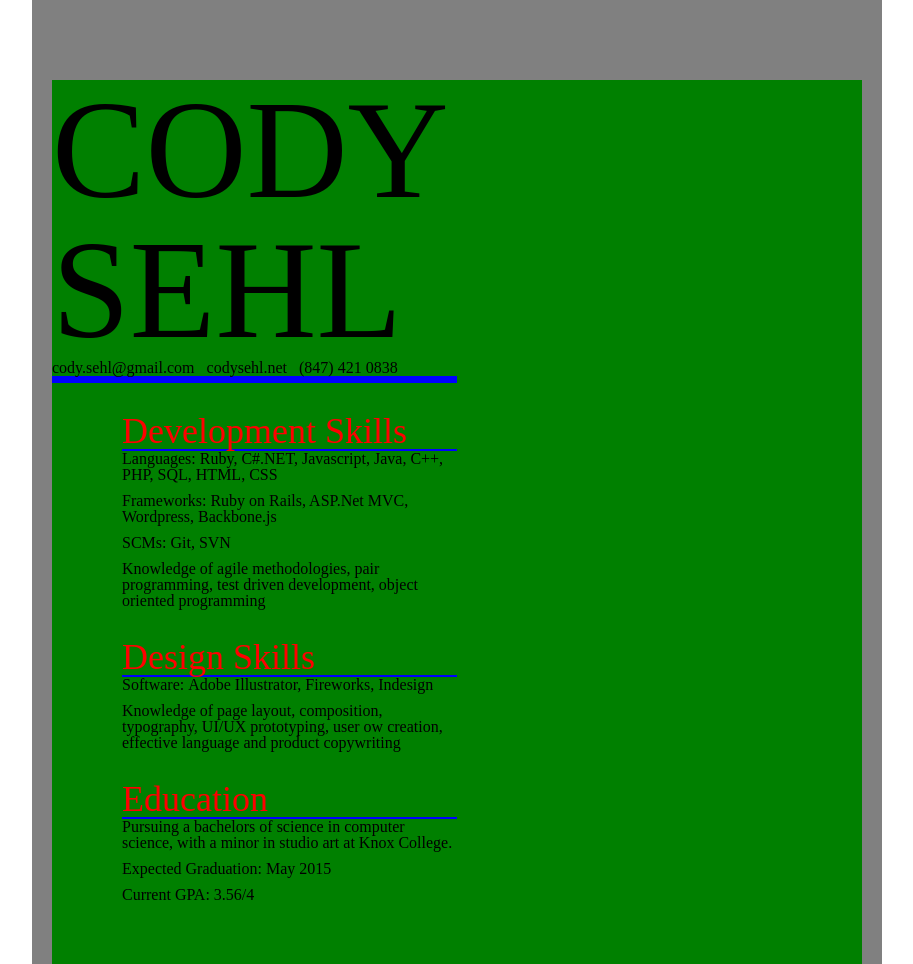
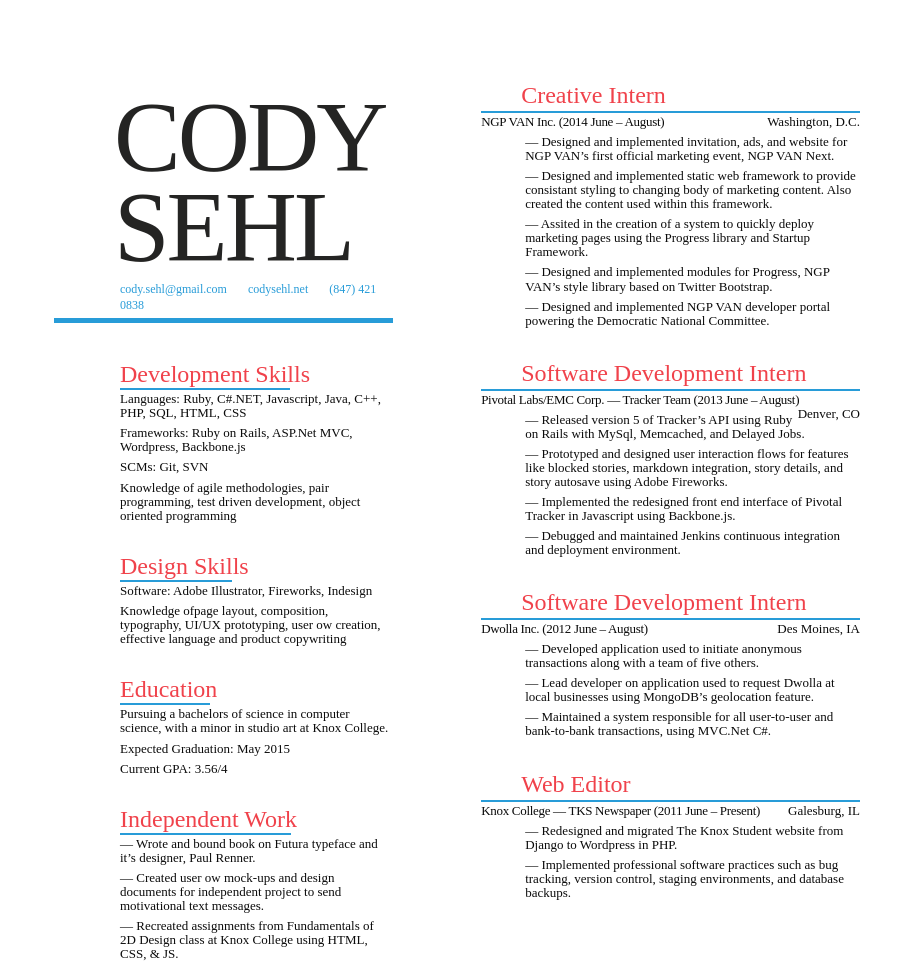
Before and after one commit to lalunamel/resume, a plain HTML site: page index.html in a window 1280 px wide. Shown: the top 964 px of the page, without its empty margins (183-1096 px from the left). Drawn offline with Linux system fonts and the light colour scheme.

Commit message:
First rough draft of html resume. Need to proof writing, perhaps change order of some things.

```diff
--- a/index.html
+++ b/index.html
@@ -14,73 +14,126 @@
 
     body {
       box-sizing: border-box;
-      /** 8.5 x 11 **/
+      /** 8.5 x 11 paper **/
       height: 1100px;
       width: 850px;
       margin: 0 auto;
-      padding: 80px 20px 0 20px;
+
+      padding: 80px 22px 0 22px;
       font-family: "futura-pt";
-      background-color: gray;
+      color: #0b0b0b;
+      background-color: white;
     }
 
 
     .column {
-      width: 50%;
       height: 100%;
       float: left;
-      background-color: green;
+      background-color: white;
+    }
+    .column-left {
+      width: 42%;
+      margin-right: 11%;
+    }
+    .column-right {
+      width: 47%;
     }
 
-    .seperator {
+    .separator {
       width: 100%;
-      background-color: blue;
+      background-color: #289cd8;
     }
 
 
+    .contact-info {
+      margin-bottom: 38px;
+    }
     .contact-info .name {
       text-transform: uppercase;
-      font-size: 140px;
+      font-size: 100px;
       font-weight: 400;
+      color: rgb(36,36, 35);
+      padding: 12px 0px 8px 60px;
+      line-height: 0.9;
+      letter-spacing: -3px;
+    }
+    .contact-info .methods {
+      padding-left: 66px;
+    }
+    .contact-info .methods .method:last-child {
+      margin-right: 0;
     }
     .contact-info .methods .method {
-      margin-right: 8px;
+      margin-right: 17px;
+      font-size: 12px;
+      font-weight: 300;
+      color: #289cd8;
     }
-    .contact-info .seperator {
-      height: 7px;
+    .contact-info .separator {
+      height: 5px;
+      margin-top: 6px;
     }
 
 
     .skills {
       margin-top: 30px;
-      padding-left: 70px;
+      padding-left: 66px;
     }
-    .skills .title {
-      color: red;
-      font-size: 36px;
+    .skills .title, .work .title {
+      color: #f0424b;
+      font-size: 24px;
       font-weight: 300;
+      line-height: 1.14;
     }
-    .skills .seperator {
+    .skills .separator, .work .separator {
       height: 2px;
+      margin-bottom: 2px;
     }
-    .skills .skill {
-      font-size: 16px;
-      margin-bottom: 10px;
+    .skills.skills-development .separator {
+      width: 170px;
     }
-    .skills .name {
-      display: inline;
+    .skills.skills-design .separator {
+      width: 112px;
+    }
+    .skills.skills-education .separator {
+      width: 90px;
+    }
+    .skills.skills-independent .separator {
+      width: 171px;
+    }
+    .skills .skill, .work .details, .work .experience {
+      font-size: 13px;
+      margin-bottom: 6px;
+      font-weight: 300;
+      line-height: 1.08;
+    }
+    .skills strong, .work .company-date {
       font-weight: 400;
     }
-    .skills .content {
-      display: inline;
-      font-weight: 300;
+
+
+    .work {
+      margin-bottom: 30px;
     }
-    .skills strong {
-      font-weight: 400;
+    .work .title {
+      margin-left: 40px;
+      line-height: 1.3;
+    }
+    .work .details .company-date {
+      display: inline-block;
+      letter-spacing: -0.3px;
+    }
+    .work .details .location {
+      display: inline-block;
+      float: right;
+    }
+    .work .experiences {
+      padding-left: 44px;
     }
   </style>
 </head>
 <body>
-  <div class="column">
+  <div class="column column-left">
 
     <div class="contact-info">
       <div class="name">Cody Sehl</div>
@@ -89,60 +142,155 @@
         <span class="method">codysehl.net</span>
         <span class="method">(847) 421 0838</span>
       </div>
-      <div class="seperator"></div>
+      <div class="separator"></div>
     </div>
 
-    <div class="skills">
+    <div class="skills skills-development">
       <div class="title">Development Skills</div>
-      <div class="seperator"></div>
+      <div class="separator"></div>
       <div class="skill">
-        <div class="name">Languages:</div>
-        <div class="content">Ruby, C#.NET, Javascript, Java, C++, PHP, SQL, HTML, CSS</div>
+        <strong>Languages:</strong> Ruby, C#.NET, Javascript, Java, C++, PHP, SQL, HTML, CSS
       </div>
       <div class="skill">
-        <div class="name">Frameworks:</div>
-        <div class="content">Ruby on Rails, ASP.Net MVC, Wordpress, Backbone.js</div>
+        <strong>Frameworks:</strong> Ruby on Rails, ASP.Net MVC, Wordpress, Backbone.js
       </div>
       <div class="skill">
-        <div class="name">SCMs:</div>
-        <div class="content">Git, SVN</div>
+        <strong>SCMs:</strong> Git, SVN
       </div>
       <div class="skill">
-        <div class="name">Knowledge of</div>
-        <div class="content">agile methodologies, pair programming, test driven development, object oriented programming</div>
+        <strong>Knowledge of</strong> agile methodologies, pair programming, test driven development, object oriented programming
       </div>
     </div>
 
-    <div class="skills">
+    <div class="skills skills-design">
       <div class="title">Design Skills</div>
-      <div class="seperator"></div>
+      <div class="separator"></div>
       <div class="skill">
-        <div class="name">Software:</div>
-        <div class="content">Adobe Illustrator, Fireworks, Indesign</div>
+        <strong>Software:</strong> Adobe Illustrator, Fireworks, Indesign
       </div>
       <div class="skill">
-        <div class="name">Knowledge of</div>
-        <div class="content">page layout, composition, typography, UI/UX prototyping, user  ow creation, effective language and product copywriting</div>
+        <div class="name"></div>
+          <strong>Knowledge of</strong>page layout, composition, typography, UI/UX prototyping, user  ow creation, effective language and product copywriting
       </div>
     </div>
 
-    <div class="skills">
+    <div class="skills skills-education">
       <div class="title">Education</div>
-      <div class="seperator"></div>
+      <div class="separator"></div>
       <div class="skill">
-        <div class="content">Pursuing a bachelors of science in <strong>computer science</strong>, with a minor in <strong>studio art</strong> at Knox College.</div>
+        Pursuing a bachelors of science in <strong>computer science</strong>, with a minor in <strong>studio art</strong> at Knox College.
       </div>
       <div class="skill">
-        <div class="name">Expected Graduation:</div>
-        <div class="content">May 2015</div>
+        <strong>Expected Graduation:</strong> May 2015
       </div>
       <div class="skill">
-        <div class="name">Current GPA:</div>
-        <div class="content">3.56/4</div>
+          <strong>Current GPA:</strong> 3.56/4
+      </div>
+    </div>
+
+    <div class="skills skills-independent">
+      <div class="title">Independent Work</div>
+      <div class="separator"></div>
+      <div class="skill">
+        — Wrote and bound book on Futura typeface and it’s designer, Paul Renner.
+      </div>
+      <div class="skill">
+        — Created user  ow mock-ups and design documents for independent project to send motivational text messages.
+      </div>
+      <div class="skill">
+        — Recreated assignments from Fundamentals of 2D Design class at Knox College using HTML, CSS, &amp; JS.
       </div>
     </div>
   </div>
-  <div class="column">
+
+
+  <div class="column column-right">
+
+    <div class="work">
+      <div class="title">Creative Intern</div>
+      <div class="separator"></div>
+      <div class="details">
+        <div class="company-date">NGP VAN Inc. (2014 June – August)</div>
+        <div class="location">Washington, D.C.</div>
+      </div>
+      <div class="experiences">
+        <div class="experience">
+          — Designed and implemented invitation, ads, and website for NGP VAN’s  first official marketing event, NGP VAN Next.
+        </div>
+        <div class="experience">
+          — Designed and implemented static web framework to provide consistant styling to changing body of marketing content. Also created the content used within this framework.
+        </div>
+        <div class="experience">
+          — Assited in the creation of a system to quickly deploy marketing pages using the Progress library and Startup Framework.
+        </div>
+        <div class="experience">
+          — Designed and implemented modules for Progress, NGP VAN’s style library based on Twitter Bootstrap.
+        </div>
+        <div class="experience">
+          — Designed and implemented NGP VAN developer portal powering the Democratic National Committee.
+        </div>
+      </div>
+    </div>
+
+    <div class="work">
+      <div class="title">Software Development Intern</div>
+      <div class="separator"></div>
+      <div class="details">
+        <div class="company-date">Pivotal Labs/EMC Corp. — Tracker Team (2013 June – August)</div>
+        <div class="location">Denver, CO</div>
+      </div>
+      <div class="experiences">
+        <div class="experience">
+          — Released version 5 of Tracker’s API using Ruby on Rails with MySql, Memcached, and Delayed Jobs.
+        </div>
+        <div class="experience">
+          — Prototyped and designed user interaction flows for features like blocked stories, markdown integration, story details, and story autosave using Adobe Fireworks.
+        </div>
+        <div class="experience">
+          — Implemented the redesigned front end interface of Pivotal Tracker in Javascript using Backbone.js.
+        </div>
+        <div class="experience">
+          — Debugged and maintained Jenkins continuous integration and deployment environment.
+        </div>
+      </div>
+    </div>
+
+    <div class="work">
+      <div class="title">Software Development Intern</div>
+      <div class="separator"></div>
+      <div class="details">
+        <div class="company-date">Dwolla Inc. (2012 June – August)</div>
+        <div class="location">Des Moines, IA</div>
+      </div>
+      <div class="experiences">
+        <div class="experience">
+          — Developed application used to initiate anonymous transactions along with a team of five others.
+        </div>
+        <div class="experience">
+          — Lead developer on application used to request Dwolla at local businesses using MongoDB’s geolocation feature.
+        </div>
+        <div class="experience">
+          — Maintained a system responsible for all user-to-user and bank-to-bank transactions, using MVC.Net C#.
+        </div>
+      </div>
+    </div>
+
+    <div class="work">
+      <div class="title">Web Editor</div>
+      <div class="separator"></div>
+      <div class="details">
+        <div class="company-date">Knox College — TKS Newspaper (2011 June – Present)</div>
+        <div class="location">Galesburg, IL</div>
+      </div>
+      <div class="experiences">
+        <div class="experience">
+          — Redesigned and migrated The Knox Student website from Django to Wordpress in PHP.
+        </div>
+        <div class="experience">
+          — Implemented professional software practices such as bug tracking, version control, staging environments, and database backups.
+        </div>
+      </div>
+    </div>
 
   </div>
 </body>
```
